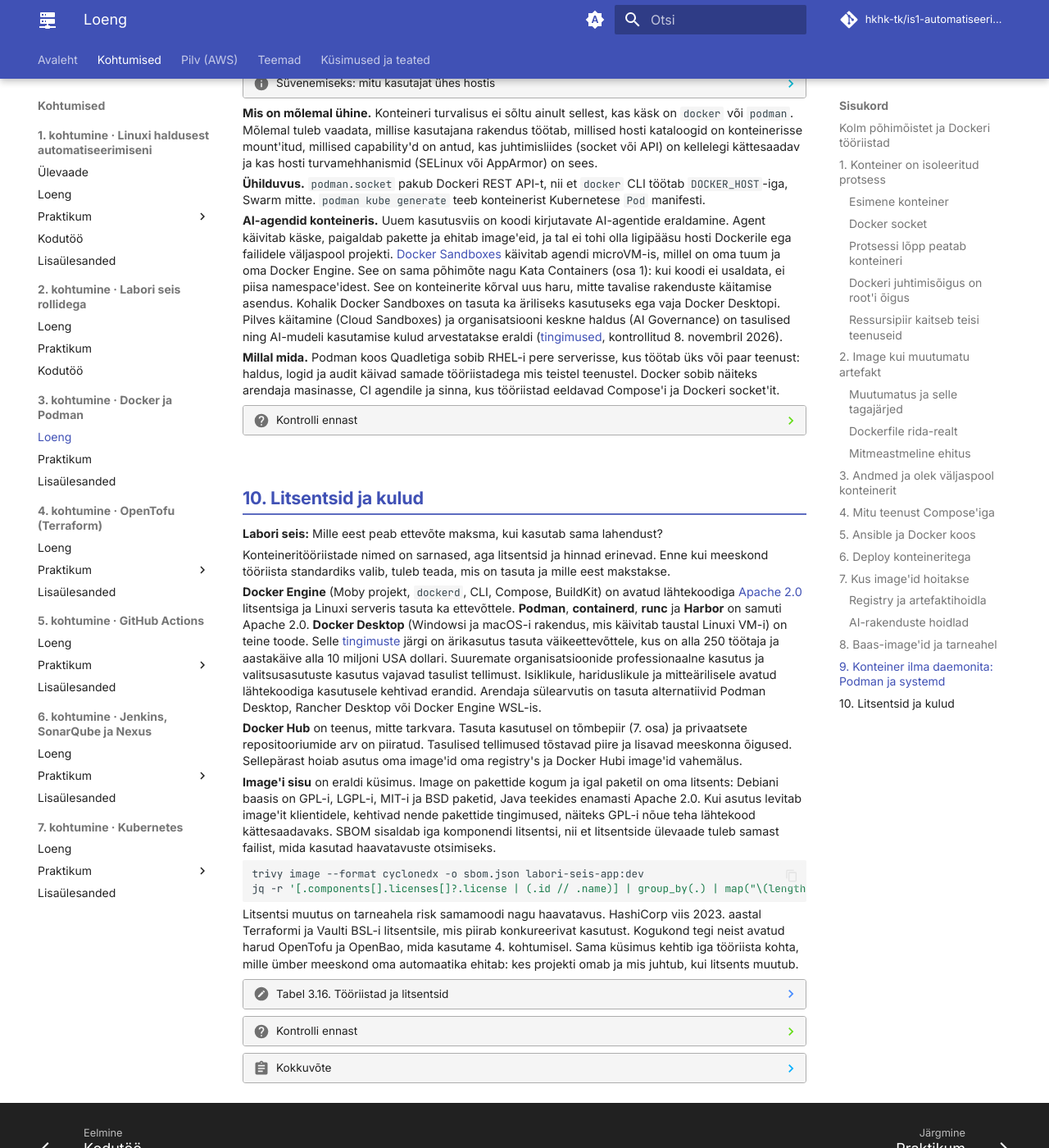
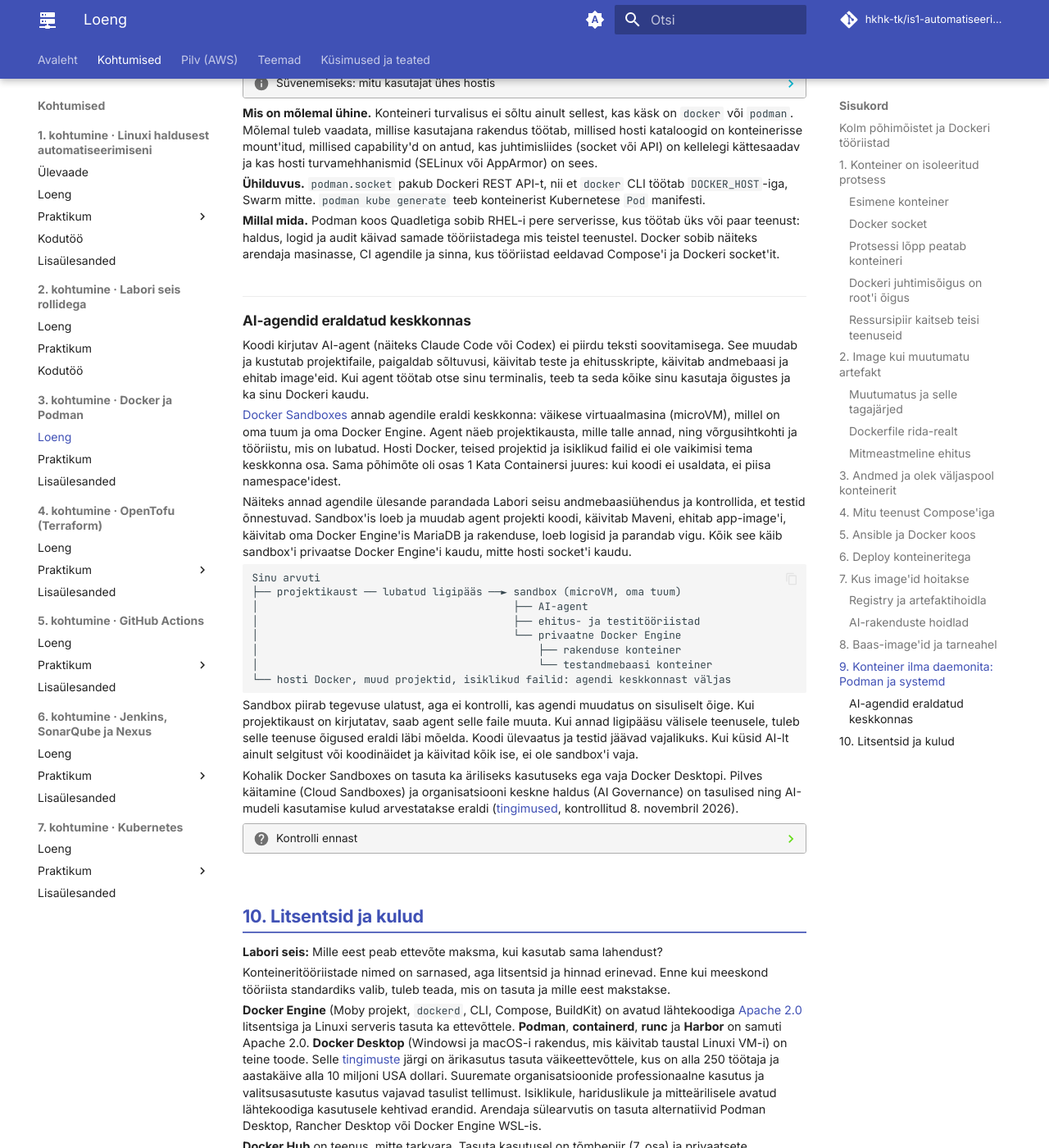
Before and after one commit to hkhk-tk/is1-automatiseerimine, an MkDocs documentation site: the page built from docs/k03/loeng.md, in a window 1280 px wide and 1400 px high, scrolled down 19610 px. Shown: the whole window at 82% size. Built offline with MkDocs 1.6.1 and Material for MkDocs 9.7.7, drawn with Linux system fonts in a browser that asks for light colours; comment, search, counter and statistics services are not loaded.

Commit message:
K3 loeng: AI-agentide eraldamine omaette alajaotuseks (mida agent teeb, Sandboxes Labori seisu näitel, mida see ei lahenda)

````diff
--- a/docs/k03/loeng.md
+++ b/docs/k03/loeng.md
@@ -766,9 +766,31 @@ Tavakasutaja konteinerid töötavad tema user namespace'is: konteineri UID 0 on
 
 **Ühilduvus.** `podman.socket` pakub Dockeri REST API-t, nii et `docker` CLI töötab `DOCKER_HOST`-iga, Swarm mitte. `podman kube generate` teeb konteinerist Kubernetese `Pod` manifesti.
 
-**AI-agendid konteineris.** Uuem kasutusviis on koodi kirjutavate AI-agentide eraldamine. Agent käivitab käske, paigaldab pakette ja ehitab image'eid, ja tal ei tohi olla ligipääsu hosti Dockerile ega failidele väljaspool projekti. [Docker Sandboxes](https://docs.docker.com/ai/sandboxes/) käivitab agendi microVM-is, millel on oma tuum ja oma Docker Engine. See on sama põhimõte nagu Kata Containers (osa 1): kui koodi ei usaldata, ei piisa namespace'idest. See on konteinerite kõrval uus haru, mitte tavalise rakenduste käitamise asendus. Kohalik Docker Sandboxes on tasuta ka äriliseks kasutuseks ega vaja Docker Desktopi. Pilves käitamine (Cloud Sandboxes) ja organisatsiooni keskne haldus (AI Governance) on tasulised ning AI-mudeli kasutamise kulud arvestatakse eraldi ([tingimused](https://www.docker.com/products/docker-sandboxes/), kontrollitud 8. novembril 2026).
+**Millal mida.** Podman koos Quadletiga sobib RHEL-i pere serverisse, kus töötab üks või paar teenust: haldus, logid ja audit käivad samade tööriistadega mis teistel teenustel. Docker sobib näiteks arendaja masinasse, CI agendile ja sinna, kus tööriistad eeldavad Compose'i ja Dockeri socket'it.
 
-**Millal mida.** Podman koos Quadletiga sobib RHEL-i pere serverisse, kus töötab üks või paar teenust: haldus, logid ja audit käivad samade tööriistadega mis teistel teenustel. Docker sobib näiteks arendaja masinasse, CI agendile ja sinna, kus tööriistad eeldavad Compose'i ja Dockeri socket'it.
+### AI-agendid eraldatud keskkonnas
+
+Koodi kirjutav AI-agent (näiteks Claude Code või Codex) ei piirdu teksti soovitamisega. See muudab ja kustutab projektifaile, paigaldab sõltuvusi, käivitab teste ja ehitusskripte, käivitab andmebaasi ja ehitab image'eid. Kui agent töötab otse sinu terminalis, teeb ta seda kõike sinu kasutaja õigustes ja ka sinu Dockeri kaudu.
+
+[Docker Sandboxes](https://docs.docker.com/ai/sandboxes/) annab agendile eraldi keskkonna: väikese virtuaalmasina (microVM), millel on oma tuum ja oma Docker Engine. Agent näeb projektikausta, mille talle annad, ning võrgusihtkohti ja tööriistu, mis on lubatud. Hosti Docker, teised projektid ja isiklikud failid ei ole vaikimisi tema keskkonna osa. Sama põhimõte oli osas 1 Kata Containersi juures: kui koodi ei usaldata, ei piisa namespace'idest.
+
+Näiteks annad agendile ülesande parandada Labori seisu andmebaasiühendus ja kontrollida, et testid õnnestuvad. Sandbox'is loeb ja muudab agent projekti koodi, käivitab Maveni, ehitab app-image'i, käivitab oma Docker Engine'is MariaDB ja rakenduse, loeb logisid ja parandab vigu. Kõik see käib sandbox'i privaatse Docker Engine'i kaudu, mitte hosti socket'i kaudu.
+
+```text
+Sinu arvuti
+├── projektikaust ── lubatud ligipääs ──► sandbox (microVM, oma tuum)
+│                                         ├── AI-agent
+│                                         ├── ehitus- ja testitööriistad
+│                                         └── privaatne Docker Engine
+│                                             ├── rakenduse konteiner
+│                                             └── testandmebaasi konteiner
+└── hosti Docker, muud projektid, isiklikud failid: agendi keskkonnast väljas
+```
+
+Sandbox piirab tegevuse ulatust, aga ei kontrolli, kas agendi muudatus on sisuliselt õige. Kui projektikaust on kirjutatav, saab agent selle faile muuta. Kui annad ligipääsu välisele teenusele, tuleb selle teenuse õigused eraldi läbi mõelda. Koodi ülevaatus ja testid jäävad vajalikuks. Kui küsid AI-lt ainult selgitust või koodinäidet ja käivitad kõik ise, ei ole sandbox'i vaja.
+
+Kohalik Docker Sandboxes on tasuta ka äriliseks kasutuseks ega vaja Docker Desktopi. Pilves käitamine (Cloud Sandboxes) ja organisatsiooni keskne haldus (AI Governance) on tasulised ning AI-mudeli kasutamise kulud arvestatakse eraldi ([tingimused](https://www.docker.com/products/docker-sandboxes/), kontrollitud 8. novembril 2026).
+
 
 ??? question "Kontrolli ennast"
 
````
